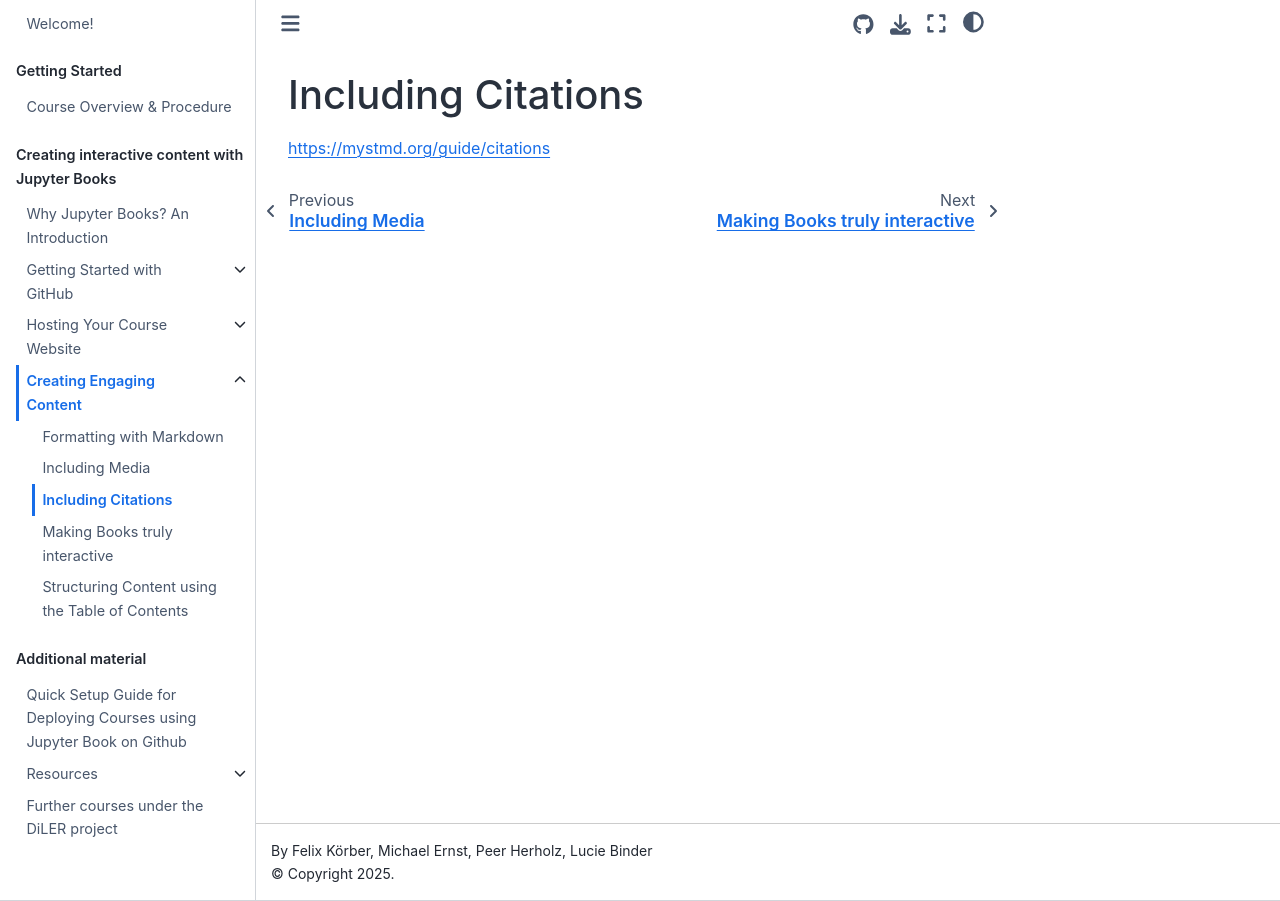
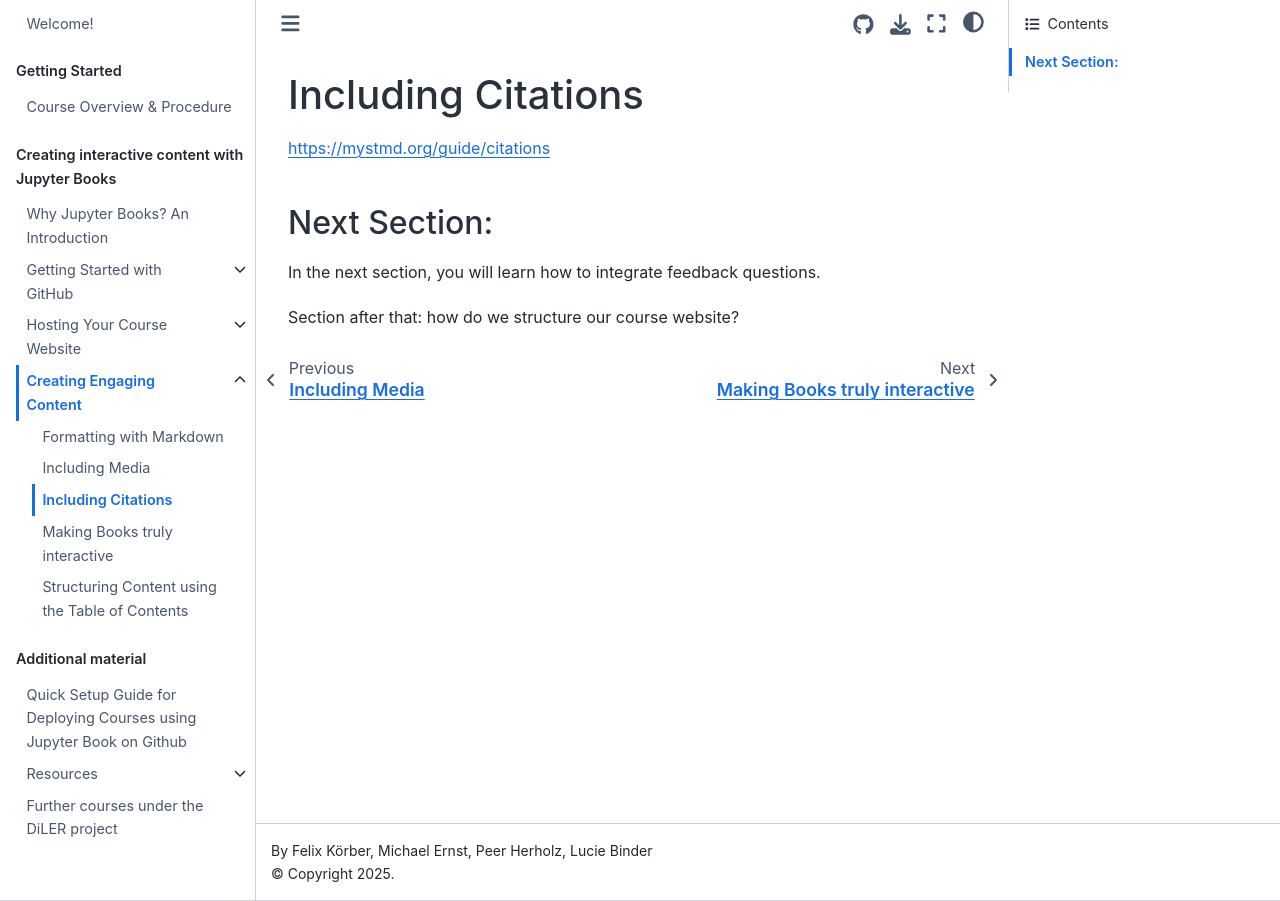
Before and after one commit to M-earnest/tutorial_jupyter_books, a Jupyter Book: the page built from content/3_create/citations.md, in a window 1280 px wide. Built offline with Jupyter Book 1.0.4 settings and Sphinx 7.4.7 and the Sphinx Book theme 1.1.4, drawn with Linux system fonts in a browser that asks for light colours; pages that are not in the unit, such as notebooks, are missing from menus.

Commit message:
Update citations.md

```diff
--- a/content/3_create/citations.md
+++ b/content/3_create/citations.md
@@ -2,3 +2,9 @@
 
 
 <https://mystmd.org/guide/citations>
+
+## Next Section:
+In the next section, you will learn how to integrate feedback questions.
+
+
+Section after that: how do we structure our course website?
```
